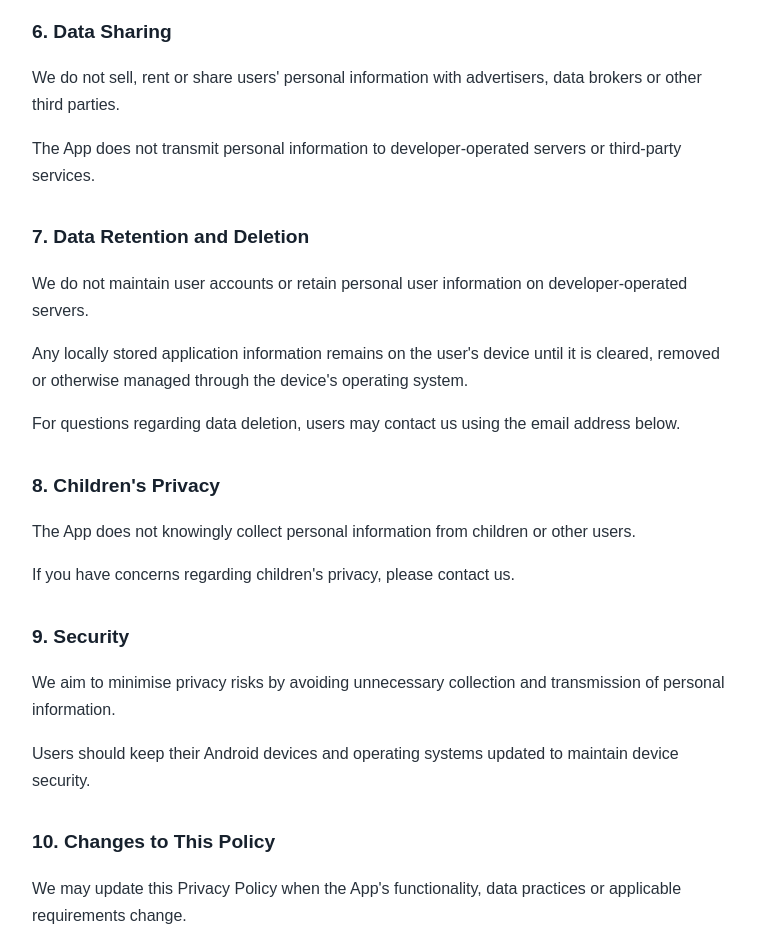
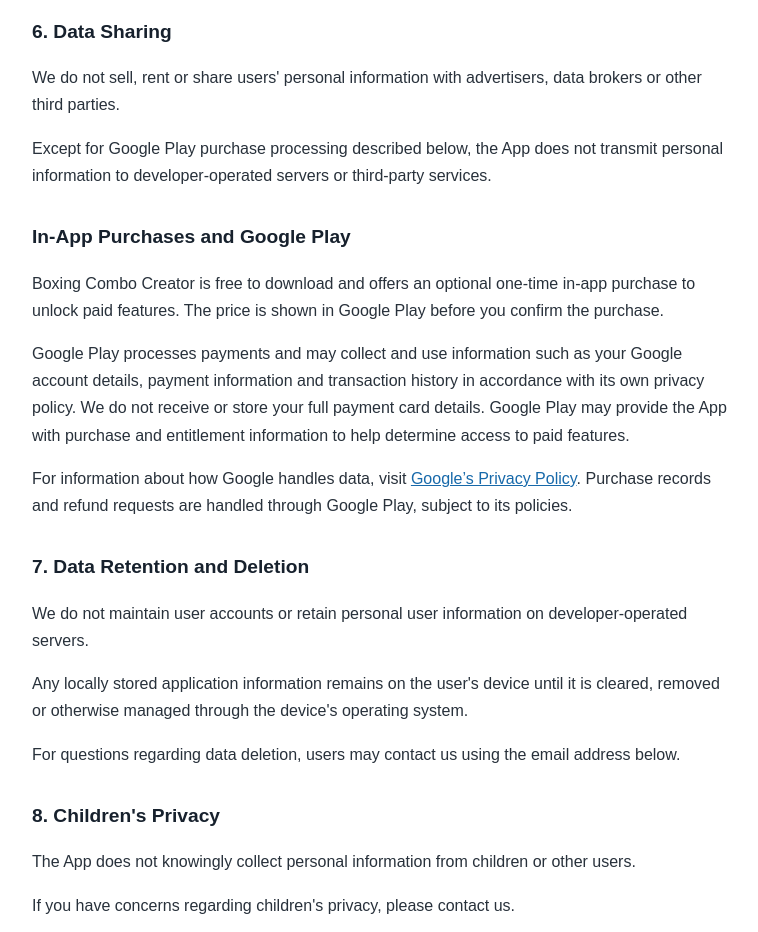
Before and after one commit to AaronZhangAus/boxing-combo-privacy, a plain HTML site: page Privacy_Policy.html in a window 1280 px wide. Shown: the part 1320-2252 px from the top of the page, without its empty margins (260-1018 px from the left). Drawn offline with Linux system fonts and the light colour scheme.

Commit message:
Update privacy policy for in-app purchase
Added details about in-app purchases and Google Play data handling to the Privacy Policy.

```diff
--- a/Privacy_Policy.html
+++ b/Privacy_Policy.html
@@ -184,12 +184,12 @@
   </p>
 
   <p>
-    The App does not transmit personal
+    Except for Google Play purchase processing described below, the App does not transmit personal
     information to developer-operated
     servers or third-party services.
   </p>
 
-  <h2>7. Data Retention and Deletion</h2>
+  <h2>In-App Purchases and Google Play</h2><p>Boxing Combo Creator is free to download and offers an optional one-time in-app purchase to unlock paid features. The price is shown in Google Play before you confirm the purchase.</p><p>Google Play processes payments and may collect and use information such as your Google account details, payment information and transaction history in accordance with its own privacy policy. We do not receive or store your full payment card details. Google Play may provide the App with purchase and entitlement information to help determine access to paid features.</p><p>For information about how Google handles data, visit <a href="https://policies.google.com/privacy">Google’s Privacy Policy</a>. Purchase records and refund requests are handled through Google Play, subject to its policies.</p><h2>7. Data Retention and Deletion</h2>
 
   <p>
     We do not maintain user accounts
```
